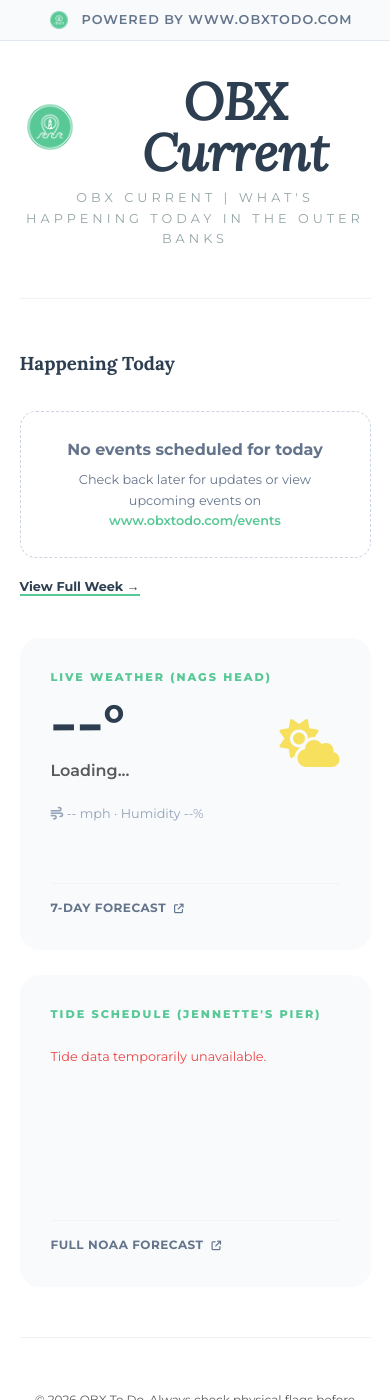
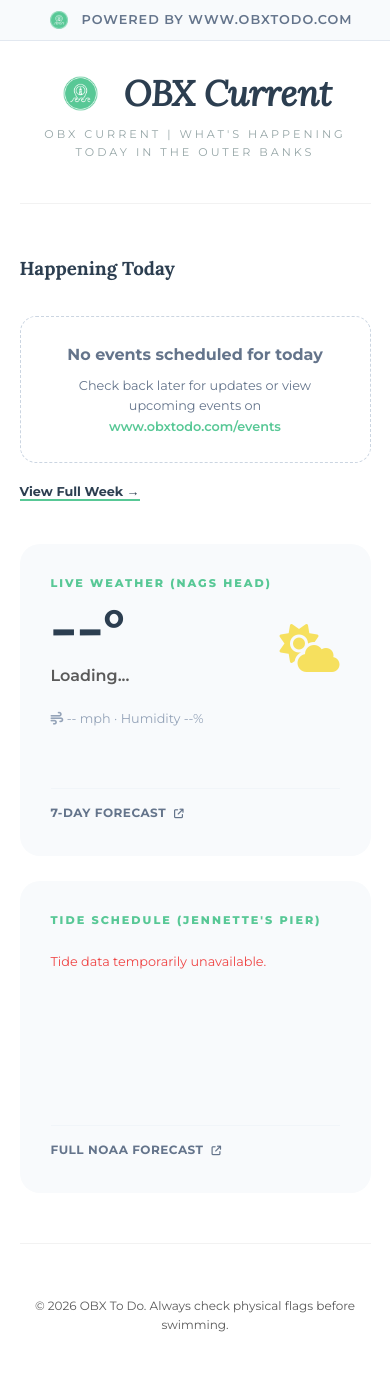
Before and after one commit to obxtodo/obxcurrent.com, a Jekyll site: the page built from index.html, in a window 390 px wide and 1400 px high. Built offline with Jekyll 4.4.1, drawn with Linux system fonts in a browser that asks for light colours.

Commit message:
mobile alignment

```diff
--- a/_layouts/default.html
+++ b/_layouts/default.html
@@ -210,6 +210,15 @@
       margin-top: 0;
     }
 
+        @media (max-width: 768px) {
+      .post-container { flex-direction: column; }
+      .post-media, .post-content { width: 100%; }
+      header { padding: 30px 0 !important; }
+      header h1 { font-size: 2.2rem !important; }
+      header p { letter-spacing: 3px; font-size: 0.7rem !important; }
+      .site-logo { height: 45px; }
+    }
+
   </style>
 </head>
 <body>
```
